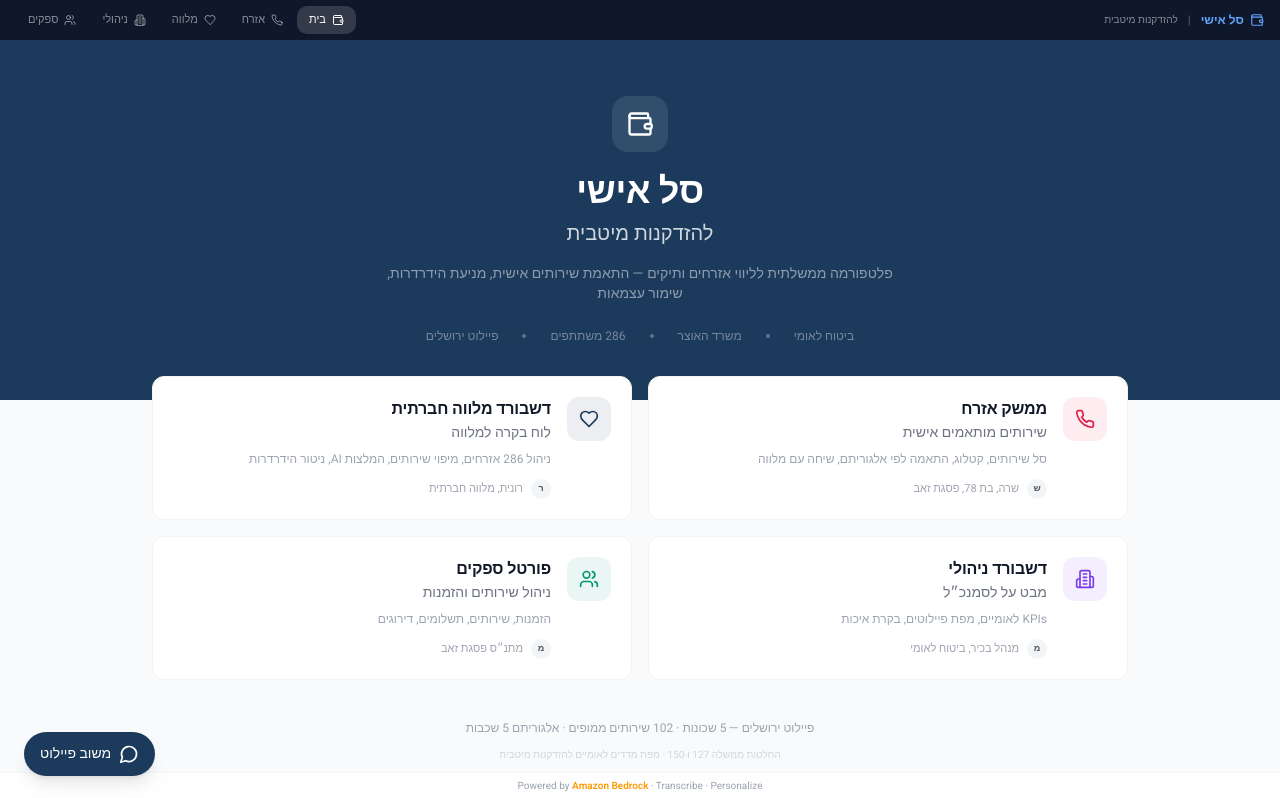
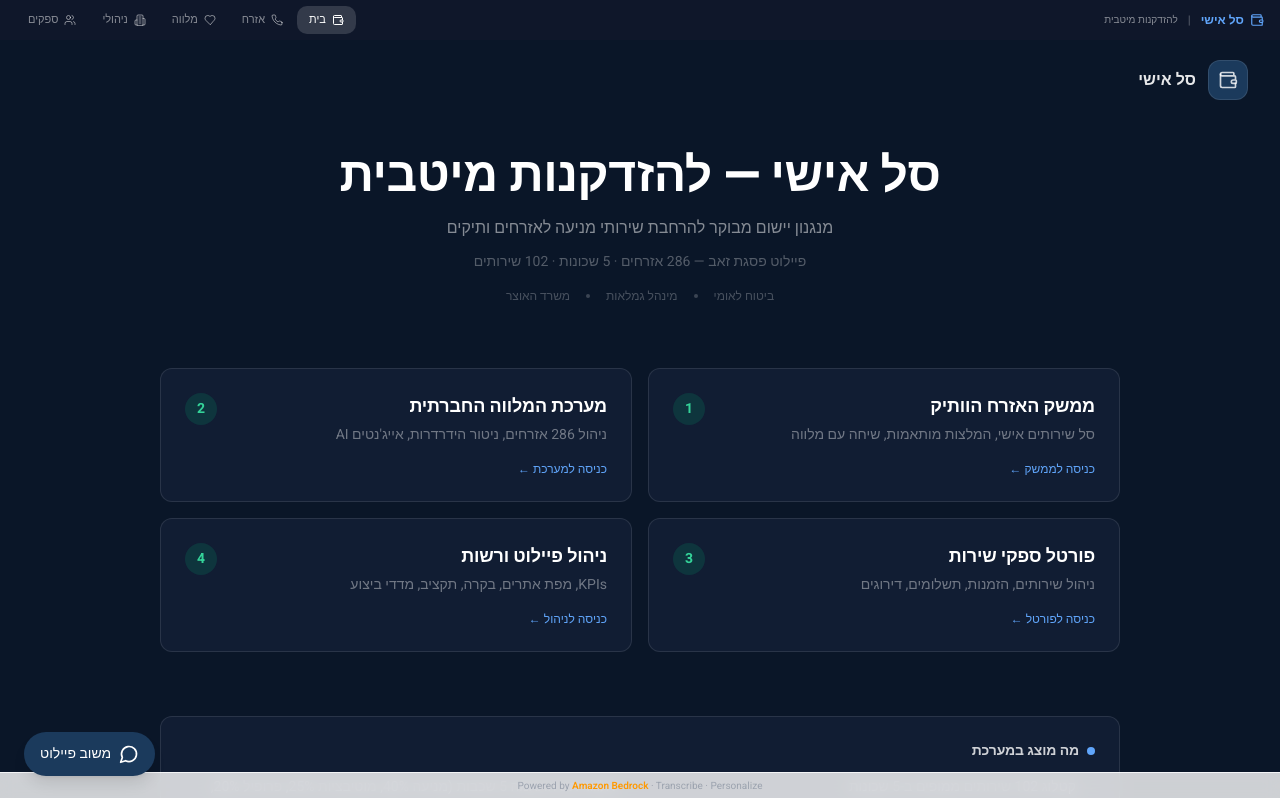
Before and after one commit to AVI1840/sal-ishi-v2, a React (Vite) app: page /#/ in a window 1280 px wide. Shown: the top 798 px of the page. Built offline with nearby package versions, Linux system fonts and the light colour scheme; the HTML template or start-up script is replaced by a standard one.

Commit message:
redesign: DemoHome dark premium design matching libi-landing style

```diff
--- a/src/pages/DemoHome.tsx
+++ b/src/pages/DemoHome.tsx
@@ -1,49 +1,49 @@
 /**
  * DemoHome — דף בית ראשי
- * "סל אישי — להזדקנות מיטבית"
- * נקי, מקצועי, ממשלתי
+ * עיצוב כהה/כחול premium — כמו libi-landing
  */
 import { useState } from "react";
 import { Link } from "react-router-dom";
-import { Users, Phone, Building2, Heart, Wallet } from "lucide-react";
+import { Wallet } from "lucide-react";
 
 const MODULES = [
   {
+    num: 1,
     to: "/citizen",
-    title: "ממשק אזרח",
-    subtitle: "שירותים מותאמים אישית",
-    description: "סל שירותים, קטלוג, התאמה לפי אלגוריתם, שיחה עם מלווה",
-    icon: Phone,
-    color: "#e11d48",
-    persona: "שרה, בת 78, פסגת זאב",
+    title: "ממשק האזרח הוותיק",
+    description: "סל שירותים אישי, המלצות מותאמות, שיחה עם מלווה",
+    cta: "כניסה לממשק",
   },
   {
+    num: 2,
     to: "/coordinator",
-    title: "דשבורד מלווה חברתית",
-    subtitle: "לוח בקרה למלווה",
-    description: "ניהול 286 אזרחים, מיפוי שירותים, המלצות AI, ניטור הידרדרות",
-    icon: Heart,
-    color: "#1B3A5C",
-    persona: "רונית, מלווה חברתית",
+    title: "מערכת המלווה החברתית",
+    description: "ניהול 286 אזרחים, ניטור הידרדרות, אייג'נטים AI",
+    cta: "כניסה למערכת",
   },
   {
-    to: "/executive",
-    title: "דשבורד ניהולי",
-    subtitle: "מבט על לסמנכ״ל",
-    description: "KPIs לאומיים, מפת פיילוטים, בקרת איכות",
-    icon: Building2,
-    color: "#7c3aed",
-    persona: "מנהל בכיר, ביטוח לאומי",
+    num: 3,
+    to: "/providers",
+    title: "פורטל ספקי שירות",
+    description: "ניהול שירותים, הזמנות, תשלומים, דירוגים",
+    cta: "כניסה לפורטל",
   },
   {
-    to: "/providers",
-    title: "פורטל ספקים",
-    subtitle: "ניהול שירותים והזמנות",
-    description: "הזמנות, שירותים, תשלומים, דירוגים",
-    icon: Users,
-    color: "#059669",
-    persona: "מתנ״ס פסגת זאב",
+    num: 4,
+    to: "/executive",
+    title: "ניהול פיילוט ורשות",
+    description: "KPIs, מפת אתרים, בקרה, תקציב, מדדי ביצוע",
+    cta: "כניסה לניהול",
   },
+];
+
+const FEATURES = [
+  "קטלוג 102 שירותים ממופים ב-5 שכונות",
+  "אלגוריתם התאמה 5 שכבות (מניעה 40%, מוטיבציות 25%, פרופיל 20%, קרבה 10%, המלצות 5%)",
+  "5 אייג'נטים AI אוטונומיים — סריקה, התאמה, ניטור, nudges, ניהול",
+  "ממשק אינטייק עם תמלול AI (Amazon Transcribe)",
+  "מדדי SDI/RDI — ניטור הידרדרות בזמן אמת",
+  "צ'אט AI (לימור) — מלווה דיגיטלית לאזרח",
 ];
 
 export default function DemoHome() {
@@ -58,89 +58,100 @@ export default function DemoHome() {
   };
 
   return (
-    <div dir="rtl" className="min-h-screen bg-gray-50">
+    <div dir="rtl" className="min-h-screen bg-[#0a1628] text-white">
+
+      {/* Header */}
+      <header className="flex items-center justify-between px-8 py-5">
+        <div className="flex items-center gap-3 cursor-pointer select-none" onClick={handleLogoClick}>
+          <div className="w-10 h-10 rounded-xl bg-[#1B3A5C] border border-white/10 flex items-center justify-center">
+            <Wallet className="w-5 h-5 text-white/80" />
+          </div>
+          <span className="text-base font-bold text-white/90">סל אישי</span>
+        </div>
+      </header>
 
       {/* Hero */}
-      <div className="bg-[#1B3A5C] text-white">
-        <div className="max-w-5xl mx-auto px-6 py-14 text-center">
-          <div
-            className="w-14 h-14 rounded-2xl bg-white/10 flex items-center justify-center mx-auto mb-5 cursor-pointer select-none"
-            onClick={handleLogoClick}
-          >
-            <Wallet className="w-7 h-7" />
-          </div>
-          <h1 className="text-4xl font-bold">סל אישי</h1>
-          <p className="text-xl text-white/80 mt-2">להזדקנות מיטבית</p>
-          <p className="text-sm text-white/50 mt-4 max-w-lg mx-auto">
-            פלטפורמה ממשלתית לליווי אזרחים ותיקים — התאמת שירותים אישית, מניעת הידרדרות, שימור עצמאות
+      <main className="max-w-5xl mx-auto px-8 pt-8 pb-16">
+        <div className="text-center mb-16">
+          <h1 className="text-4xl md:text-5xl font-black leading-tight">
+            סל אישי — להזדקנות מיטבית
+          </h1>
+          <p className="text-base text-white/50 mt-4 max-w-2xl mx-auto">
+            מנגנון יישום מבוקר להרחבת שירותי מניעה לאזרחים ותיקים
           </p>
-          <div className="flex items-center justify-center gap-6 mt-6 text-xs text-white/40">
+          <p className="text-sm text-white/30 mt-3">
+            פיילוט פסגת זאב — 286 אזרחים · 5 שכונות · 102 שירותים
+          </p>
+          <div className="flex items-center justify-center gap-4 mt-4 text-xs text-white/25">
             <span>ביטוח לאומי</span>
-            <span className="w-1 h-1 rounded-full bg-white/30" />
+            <span className="w-1 h-1 rounded-full bg-white/20" />
+            <span>מינהל גמלאות</span>
+            <span className="w-1 h-1 rounded-full bg-white/20" />
             <span>משרד האוצר</span>
-            <span className="w-1 h-1 rounded-full bg-white/30" />
-            <span>286 משתתפים</span>
-            <span className="w-1 h-1 rounded-full bg-white/30" />
-            <span>פיילוט ירושלים</span>
-          </div>
           </div>
         </div>
 
         {/* Module Cards */}
-      <div className="max-w-5xl mx-auto px-6 -mt-6">
-        <div className="grid grid-cols-1 md:grid-cols-2 gap-4">
-          {MODULES.map((mod) => {
-            const Icon = mod.icon;
-            return (
+        <div className="grid grid-cols-1 md:grid-cols-2 gap-4 mb-16">
+          {MODULES.map((mod) => (
             <Link
               key={mod.to}
               to={mod.to}
-                className="group bg-white rounded-xl border border-gray-100 p-5 hover:shadow-lg hover:-translate-y-0.5 transition-all"
+              className="group bg-[#111d33] border border-white/10 rounded-xl p-6 hover:border-white/25 hover:bg-[#152240] transition-all"
             >
-                <div className="flex items-start gap-4">
-                  <div className="w-11 h-11 rounded-lg flex items-center justify-center shrink-0" style={{ backgroundColor: `${mod.color}15` }}>
-                    <Icon className="w-5 h-5" style={{ color: mod.color }} />
+              <div className="flex items-start justify-between mb-4">
+                <div>
+                  <h3 className="text-lg font-bold text-white group-hover:text-blue-300 transition-colors">{mod.title}</h3>
+                  <p className="text-sm text-white/40 mt-1">{mod.description}</p>
                 </div>
-                  <div className="flex-1">
-                    <h3 className="text-base font-bold text-gray-900 group-hover:text-[#1B3A5C] transition-colors">
-                      {mod.title}
-                    </h3>
-                    <p className="text-sm text-gray-500 mt-0.5">{mod.subtitle}</p>
-                    <p className="text-xs text-gray-400 mt-2">{mod.description}</p>
-                    <div className="mt-3 flex items-center gap-2">
-                      <div className="w-5 h-5 rounded-full bg-gray-100 flex items-center justify-center text-[9px] font-bold text-gray-600">
-                        {mod.persona[0]}
+                <span className="w-8 h-8 rounded-full bg-emerald-600/20 text-emerald-400 flex items-center justify-center text-sm font-bold shrink-0">
+                  {mod.num}
+                </span>
               </div>
-                      <span className="text-[11px] text-gray-400">{mod.persona}</span>
+              <span className="text-xs text-blue-400 font-medium group-hover:text-blue-300 transition-colors flex items-center gap-1">
+                {mod.cta} ←
+              </span>
+            </Link>
+          ))}
         </div>
+
+        {/* What's included */}
+        <div className="bg-[#111d33] border border-white/10 rounded-xl p-6">
+          <div className="flex items-center gap-2 mb-4">
+            <div className="w-2 h-2 rounded-full bg-blue-400" />
+            <h2 className="text-sm font-bold text-white/80">מה מוצג במערכת</h2>
           </div>
+          <div className="grid grid-cols-1 md:grid-cols-2 gap-3">
+            {FEATURES.map((f, i) => (
+              <div key={i} className="flex items-start gap-2 text-sm text-white/50">
+                <span className="text-white/20 mt-0.5 shrink-0">—</span>
+                <span>{f}</span>
               </div>
-              </Link>
-            );
-          })}
+            ))}
+          </div>
         </div>
 
         {/* Footer */}
-        <div className="text-center py-10 space-y-3">
-          <p className="text-xs text-gray-400">
-            פיילוט ירושלים — 5 שכונות · 102 שירותים ממופים · אלגוריתם 5 שכבות
+        <div className="text-center mt-12 space-y-2">
+          <p className="text-xs text-white/20">
+            החלטות ממשלה 127 ו-150 · מפת מדדים לאומיים להזדקנות מיטבית
           </p>
-          <p className="text-[10px] text-gray-300">
-            החלטות ממשלה 127 ו-150 · מפת מדדים לאומיים להזדקנות מיטבית
+          <p className="text-[10px] text-white/15">
+            Powered by Amazon Bedrock · Transcribe · Personalize
           </p>
         </div>
 
-        {/* Hidden hackathon link - 3 clicks on logo */}
+        {/* Hidden hackathon */}
         {showHackathon && (
-          <div className="mb-8 p-4 rounded-xl border border-dashed border-[#1B3A5C]/30 bg-[#1B3A5C]/5 text-center">
-            <p className="text-xs text-gray-600 mb-2">גישה מהירה</p>
-            <Link to="/hackathon" className="inline-flex items-center gap-2 px-5 py-2.5 bg-[#1B3A5C] text-white rounded-lg text-sm font-medium hover:bg-[#15304d] transition-colors">
+          <div className="mt-8 p-5 rounded-xl border border-dashed border-blue-500/30 bg-blue-950/20 text-center">
+            <p className="text-xs text-white/50 mb-3">גישה מהירה</p>
+            <Link to="/hackathon" className="inline-flex items-center gap-2 px-5 py-2.5 bg-blue-600 text-white rounded-lg text-sm font-medium hover:bg-blue-500 transition-colors">
               דף האקתון AWS
             </Link>
-            <button onClick={() => setShowHackathon(false)} className="block mx-auto mt-2 text-[10px] text-gray-400 hover:text-gray-600">סגור</button>
+            <button onClick={() => setShowHackathon(false)} className="block mx-auto mt-3 text-[10px] text-white/30 hover:text-white/60">סגור</button>
           </div>
         )}
-      </div>
+      </main>
     </div>
   );
 }
```
Lines whose indentation alone changed are shown as unchanged.
